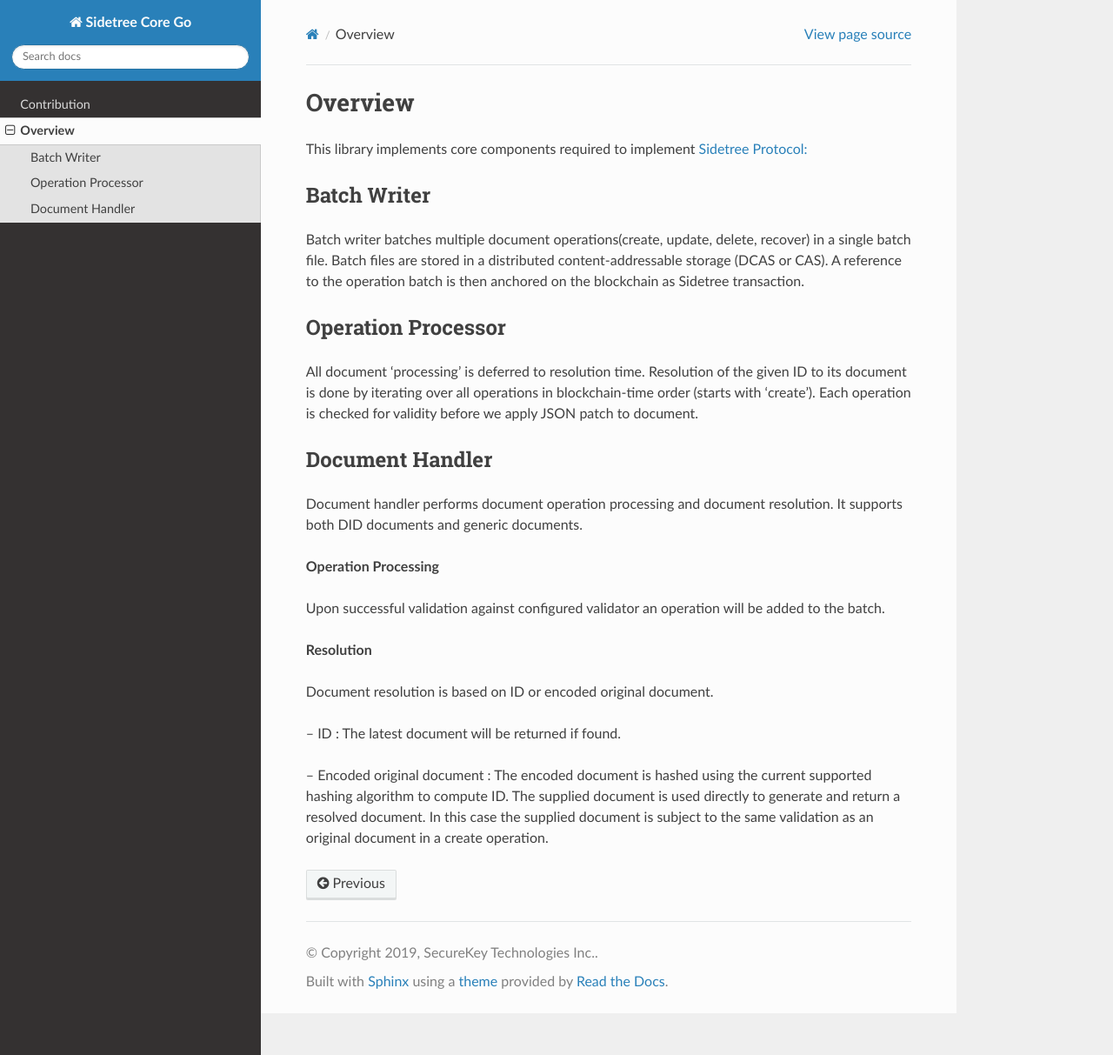
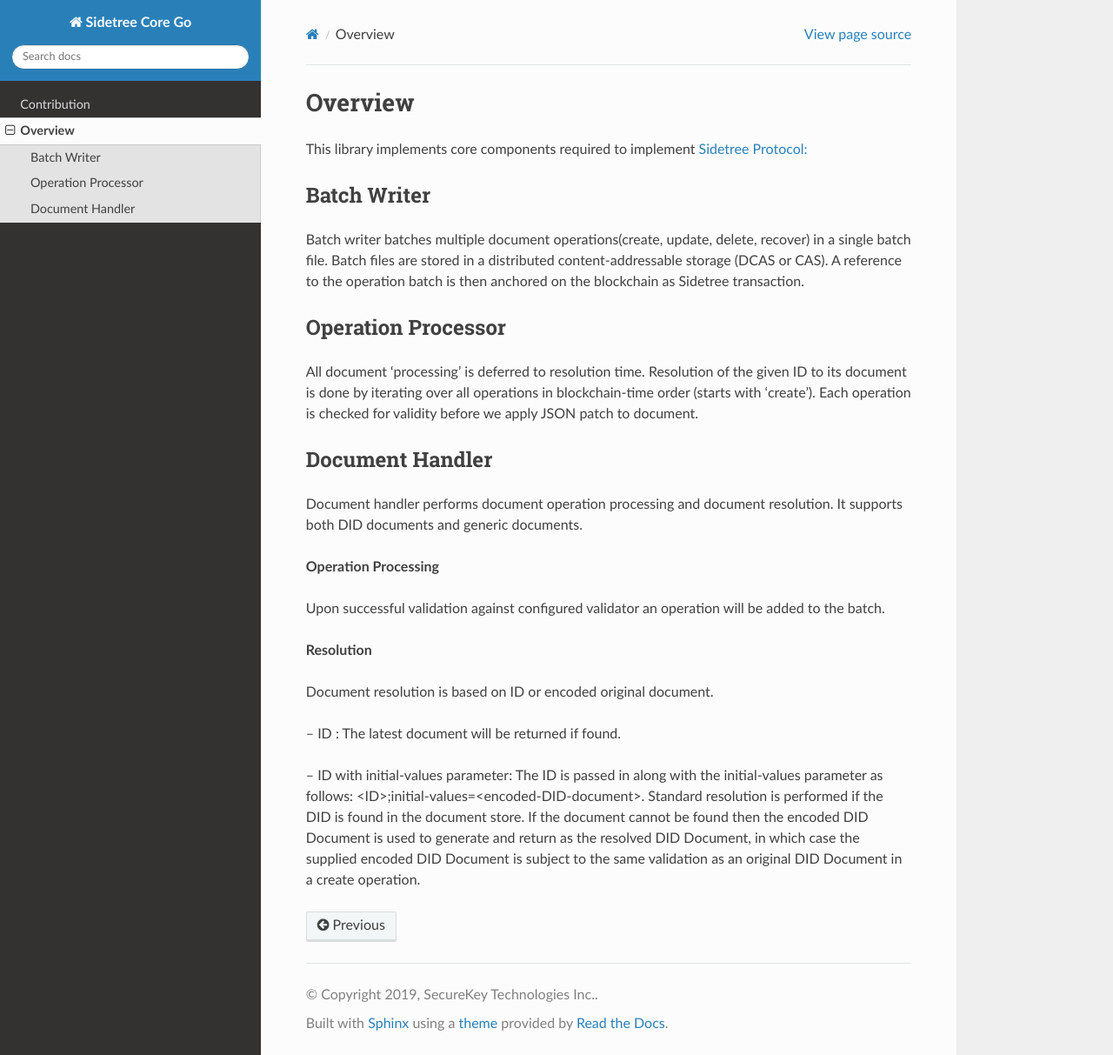
Before and after one commit to trustbloc/sidetree-core-go, a Sphinx documentation site: the page built from docs/source/overview.rst, in a window 1280 px wide and 1213 px high. Shown: the whole window at 87% size. Built offline with Sphinx 7.4.7 and the Read the Docs theme 2.0.0, drawn with Linux system fonts in a browser that asks for light colours; pages that are not in the unit, such as notebooks, are missing from menus.

Commit message:
chore: Updated docs for release v0.1.1
closes #75

Signed-off-by: Bob Stasyszyn <Bob.Stasyszyn@securekey.com>

```diff
--- a/docs/source/overview.rst
+++ b/docs/source/overview.rst
@@ -26,4 +26,4 @@ Document resolution is based on ID or encoded original document.
 
 -- ID : The latest document will be returned if found.
 
--- Encoded original document : The encoded document is hashed using the current supported hashing algorithm to compute ID. The supplied document is used directly to generate and return a resolved document. In this case the supplied document is subject to the same validation as an original document in a create operation.
+-- ID with initial-values parameter: The ID is passed in along with the initial-values parameter as follows: <ID>;initial-values=<encoded-DID-document>. Standard resolution is performed if the DID is found in the document store. If the document cannot be found then the encoded DID Document is used to generate and return as the resolved DID Document, in which case the supplied encoded DID Document is subject to the same validation as an original DID Document in a create operation.
```
